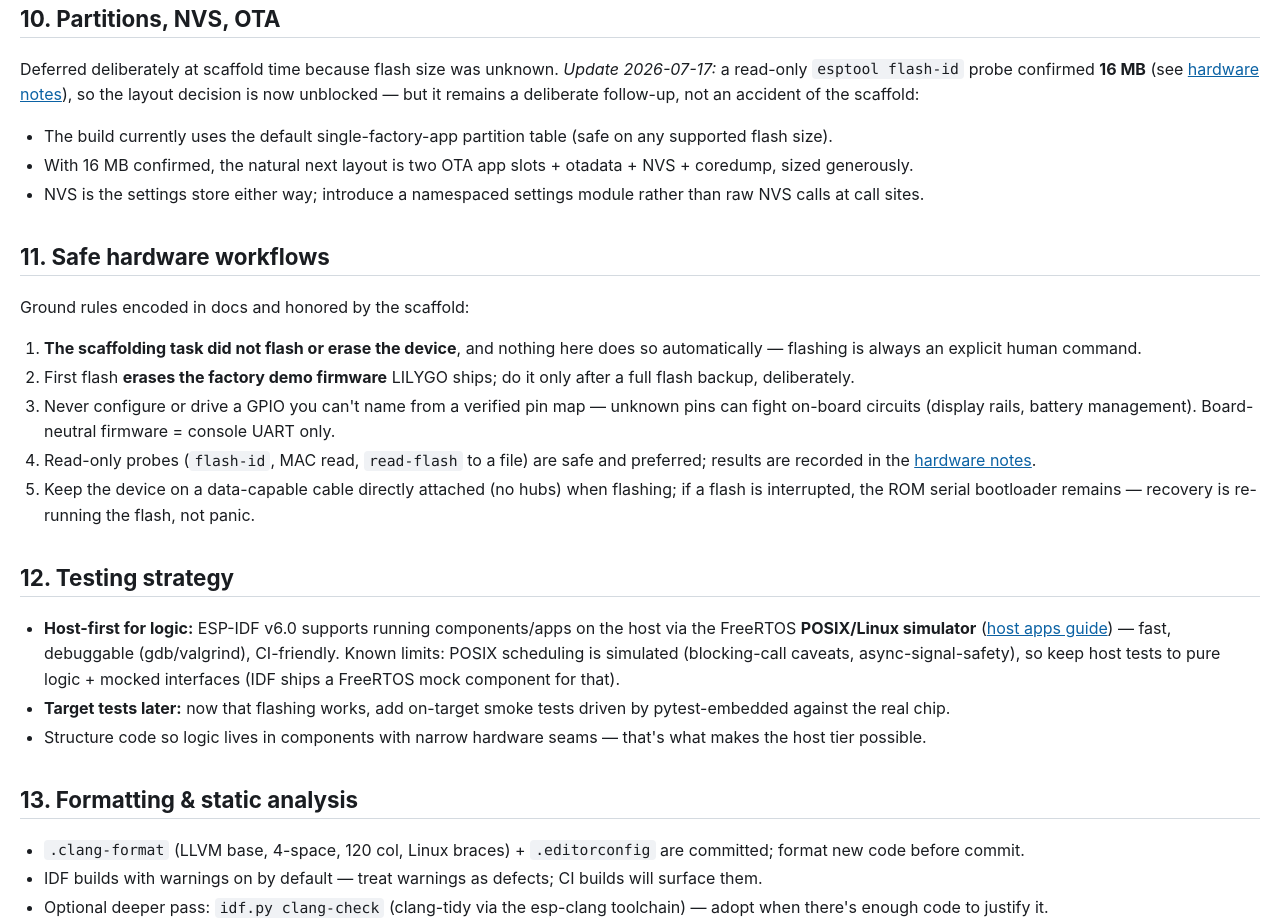
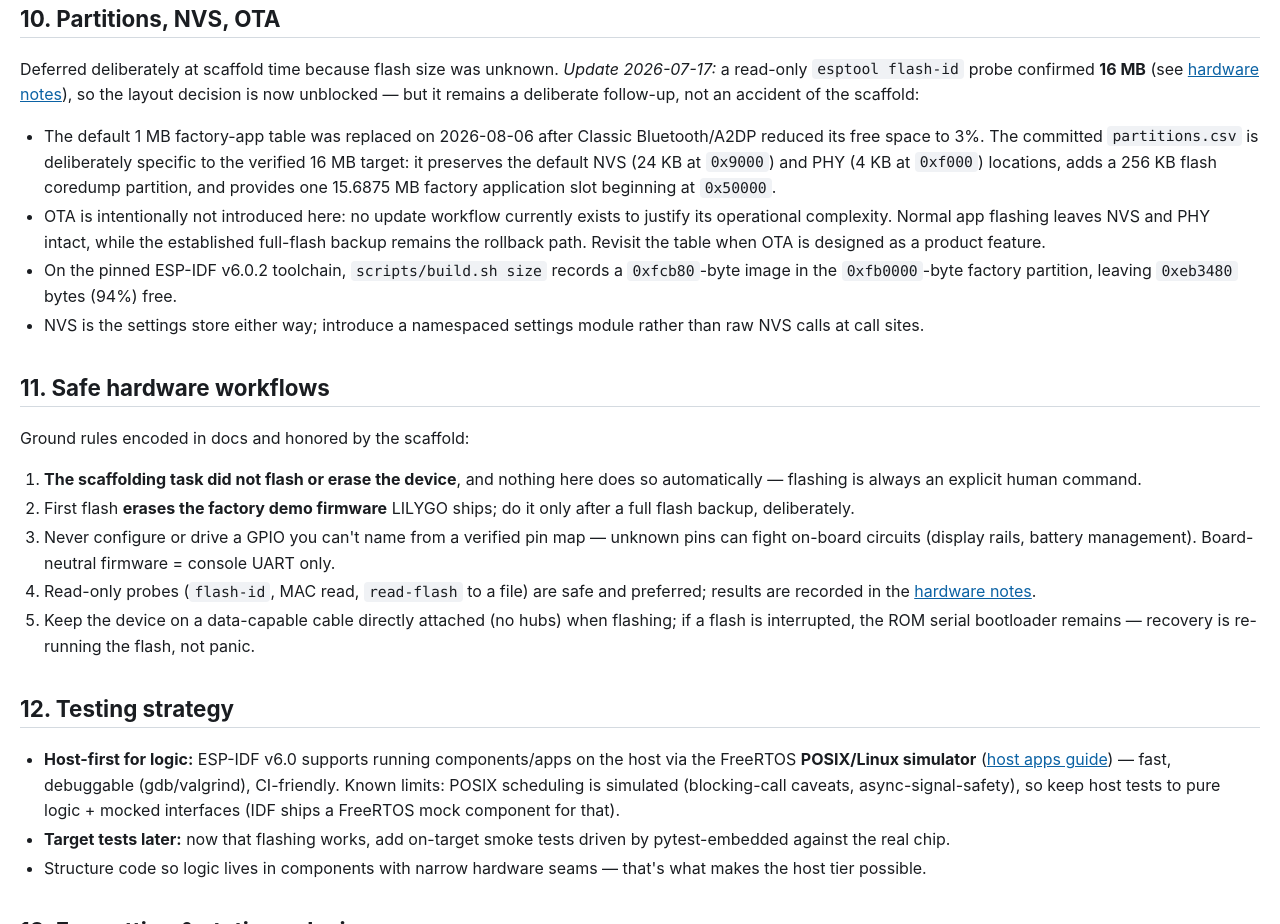
Before and after one commit to rbriski/boombox, a plain HTML site: page docs/setup-research.html in a window 1280 px wide. Shown: the part 4100-5024 px from the top of the page. Drawn offline with Linux system fonts and the light colour scheme.

Commit message:
bb-qks Add 16 MB application partition layout
Preserve default NVS and PHY offsets, reserve flash coredumps, and defer OTA until an update workflow exists. This restores application growth headroom after enabling Classic Bluetooth/A2DP.

```diff
--- a/docs/setup-research.html
+++ b/docs/setup-research.html
@@ -300,10 +300,20 @@ scripts/                 # bootstrap / doctor / build</code></pre>
   decision is now unblocked — but it remains a deliberate follow-up, not an
   accident of the scaffold:</p>
   <ul>
-    <li>The build currently uses the default single-factory-app partition
-    table (safe on any supported flash size).</li>
-    <li>With 16 MB confirmed, the natural next layout is two OTA app slots +
-    otadata + NVS + coredump, sized generously.</li>
+    <li>The default 1 MB factory-app table was replaced on 2026-08-06 after
+    Classic Bluetooth/A2DP reduced its free space to 3%. The committed
+    <code>partitions.csv</code> is deliberately specific to the verified 16 MB
+    target: it preserves the default NVS (24 KB at <code>0x9000</code>) and PHY
+    (4 KB at <code>0xf000</code>) locations, adds a 256 KB flash coredump
+    partition, and provides one 15.6875 MB factory application slot beginning
+    at <code>0x50000</code>.</li>
+    <li>OTA is intentionally not introduced here: no update workflow currently
+    exists to justify its operational complexity. Normal app flashing leaves
+    NVS and PHY intact, while the established full-flash backup remains the
+    rollback path. Revisit the table when OTA is designed as a product feature.</li>
+    <li>On the pinned ESP-IDF v6.0.2 toolchain, <code>scripts/build.sh size</code>
+    records a <code>0xfcb80</code>-byte image in the <code>0xfb0000</code>-byte
+    factory partition, leaving <code>0xeb3480</code> bytes (94%) free.</li>
     <li>NVS is the settings store either way; introduce a namespaced settings
     module rather than raw NVS calls at call sites.</li>
   </ul>
```
Also changed, not shown: partitions.csv (added, +12 -0 lines), 1 other file.
